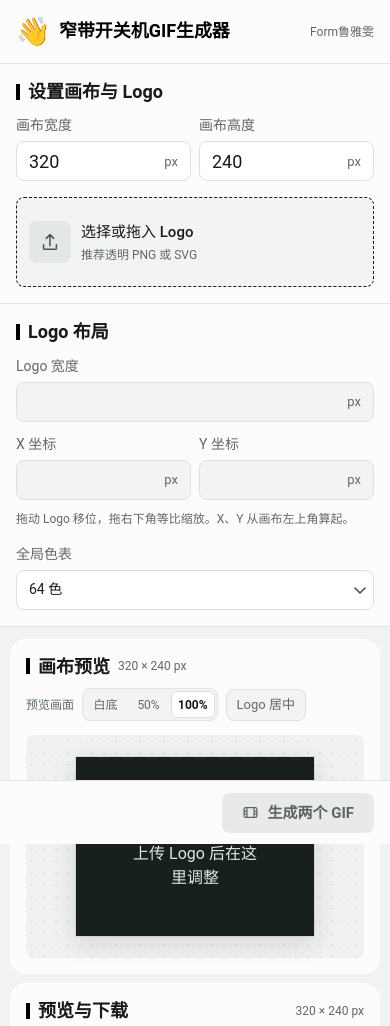
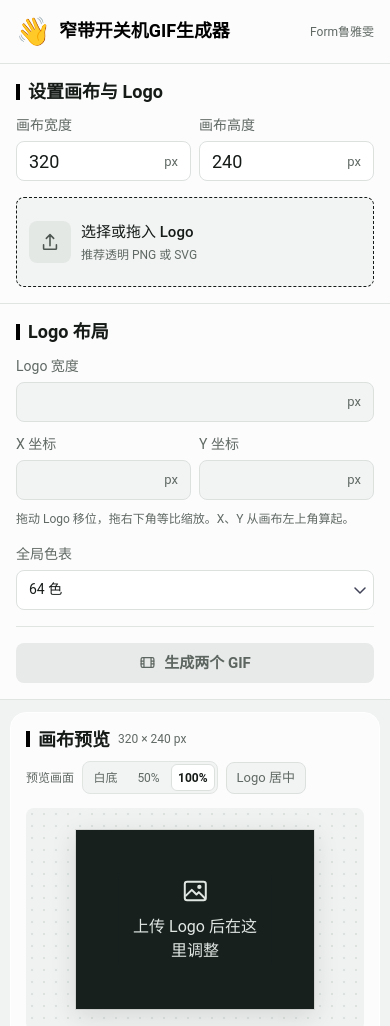
Before and after one commit to luyawen/narrowband-gif-tool, a plain HTML site: page index.html in a window 390 px wide. Shown: the top 1026 px of the page. Drawn offline with Linux system fonts and the light colour scheme.

Commit message:
Move GIF generation controls below the global palette
Removed action bar from footer and adjusted layout.

```diff
--- a/index.html
+++ b/index.html
@@ -37,11 +37,11 @@
       stroke-width: 1.7; stroke-linecap: round; stroke-linejoin: round;
     }
 
-    .shell { min-height: 100vh; display: grid; grid-template-rows: auto 1fr auto; }
-    .topbar, .action-bar {
+    .shell { min-height: 100vh; display: grid; grid-template-rows: auto 1fr; }
+    .topbar {
       display: flex; align-items: center; gap: 16px; padding: 16px 40px; background: var(--surface);
+      min-height: 80px; justify-content: space-between; border-bottom: 1px solid var(--line);
     }
-    .topbar { min-height: 80px; justify-content: space-between; border-bottom: 1px solid var(--line); }
     .brand { display: flex; align-items: center; gap: 14px; min-width: 0; font-size: 24px; line-height: 1.25; font-weight: 700; color: #000; }
     .brand-icon { flex: none; font: 36px/1 "Apple Color Emoji", "Segoe UI Emoji", "Noto Color Emoji", sans-serif; }
     .credit { color: var(--muted); font-size: 14px; white-space: nowrap; }
@@ -171,13 +171,14 @@
     .result-buttons { display: flex; flex-wrap: wrap; align-items: center; gap: 5px; }
     .download .icon, .replay .icon { width: 14px; height: 14px; }
 
-    .action-bar { position: sticky; bottom: 0; z-index: 5; justify-content: flex-end; min-height: 72px; border-top: 1px solid var(--line); }
-    .status { min-width: 0; color: var(--muted); font-size: 13px; text-align: right; overflow-wrap: anywhere; }
+    .generate-controls { margin-top: 16px; padding-top: 16px; border-top: 1px solid var(--line); }
+    .status { color: var(--muted); font-size: 13px; overflow-wrap: anywhere; }
+    .status:not(:empty) { margin-top: 8px; }
     .status[data-kind="error"] { color: var(--danger); }
     .status[data-kind="success"] { color: var(--success); }
     .generate {
-      display: inline-flex; align-items: center; justify-content: center; flex: none; gap: 8px;
-      min-height: 40px; padding: 0 20px; border: 0; border-radius: 8px;
+      display: flex; align-items: center; justify-content: center; gap: 8px;
+      width: 100%; min-height: 40px; padding: 0 20px; border: 0; border-radius: 8px;
       color: var(--paper); background: #000; font-size: 15px; font-weight: 700; white-space: nowrap;
     }
     .generate:hover:not(:disabled) { background: #303832; }
@@ -190,7 +191,7 @@
     }
     @media (max-width: 740px) {
       .workspace { grid-template-columns: minmax(0, 1fr); }
-      .topbar, .action-bar { min-height: 64px; padding: 10px 16px; }
+      .topbar { min-height: 64px; padding: 10px 16px; }
       .brand { gap: 8px; font-size: clamp(16px, 4.6vw, 21px); }
       .brand-icon { font-size: 28px; }
       .credit { font-size: 12px; }
@@ -205,9 +206,6 @@
     }
     @media (max-width: 435px) {
       #results { grid-template-columns: minmax(0, 1fr); }
-      .action-bar { flex-wrap: wrap; gap: 5px; }
-      .status { flex-basis: 100%; }
-      .status:empty { flex-basis: 0; }
     }
     @media (prefers-reduced-motion: reduce) {
       button, a.download, select { transition: none; }
@@ -262,6 +260,10 @@
               <option value="4">4 色</option>
             </select>
           </label>
+          <div class="generate-controls">
+            <button type="button" class="generate" id="generate" disabled><svg class="icon" aria-hidden="true"><use href="#i-film"/></svg><span>生成两个 GIF</span></button>
+            <p class="status" id="status" role="status"></p>
+          </div>
         </section>
       </aside>
       <div class="work-panels">
@@ -302,10 +304,6 @@
         </section>
       </div>
     </main>
-    <footer class="action-bar">
-      <p class="status" id="status" role="status"></p>
-      <button type="button" class="generate" id="generate" disabled><svg class="icon" aria-hidden="true"><use href="#i-film"/></svg><span>生成两个 GIF</span></button>
-    </footer>
   </div>
   <script>
     "use strict";
```
